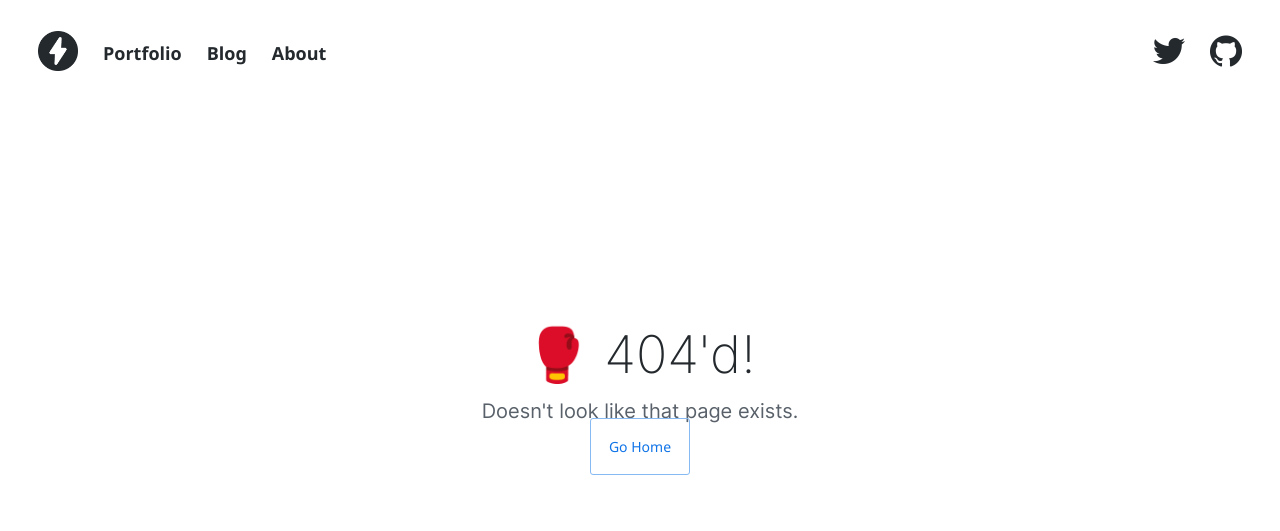
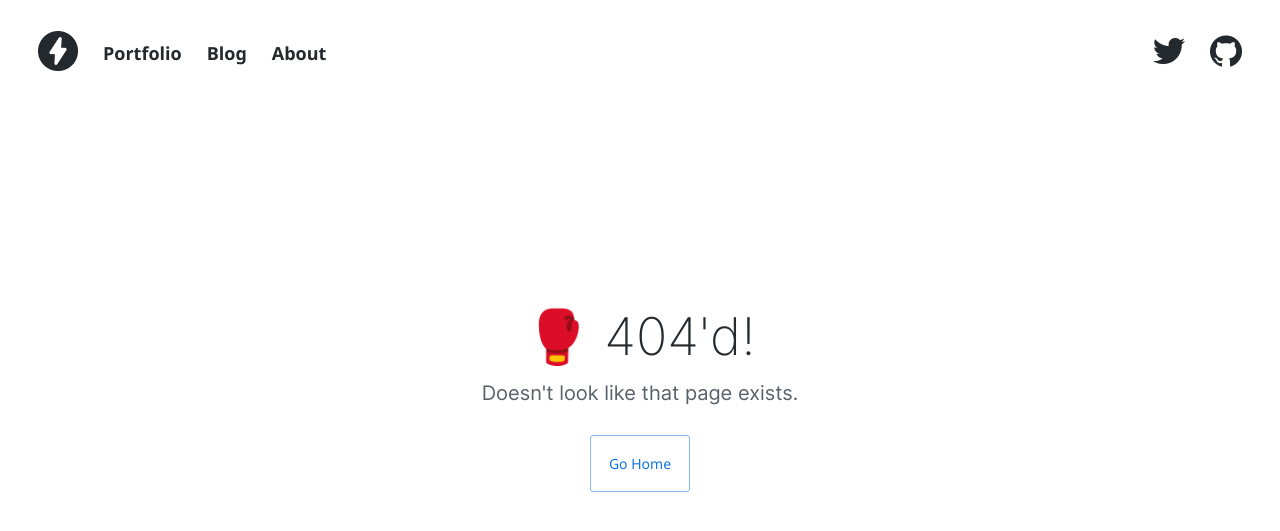
Before and after one commit to StylexTV/stylextv.github.io, a PHP site: page /404.html in a window 1280 px wide. Shown: the top 531 px of the page. Run offline with PHP 8.4, Linux system fonts and the light colour scheme.

Commit message:
Update style_404.css

```diff
--- a/style_404.css
+++ b/style_404.css
@@ -139,7 +139,8 @@ body {
 	font-size: 20px;
 
 	color: #586069;
-	margin: 15px 0;
+	margin-top: 15px;
+	margin-bottom: 50px;
 }
 
 .thin-button {
```
